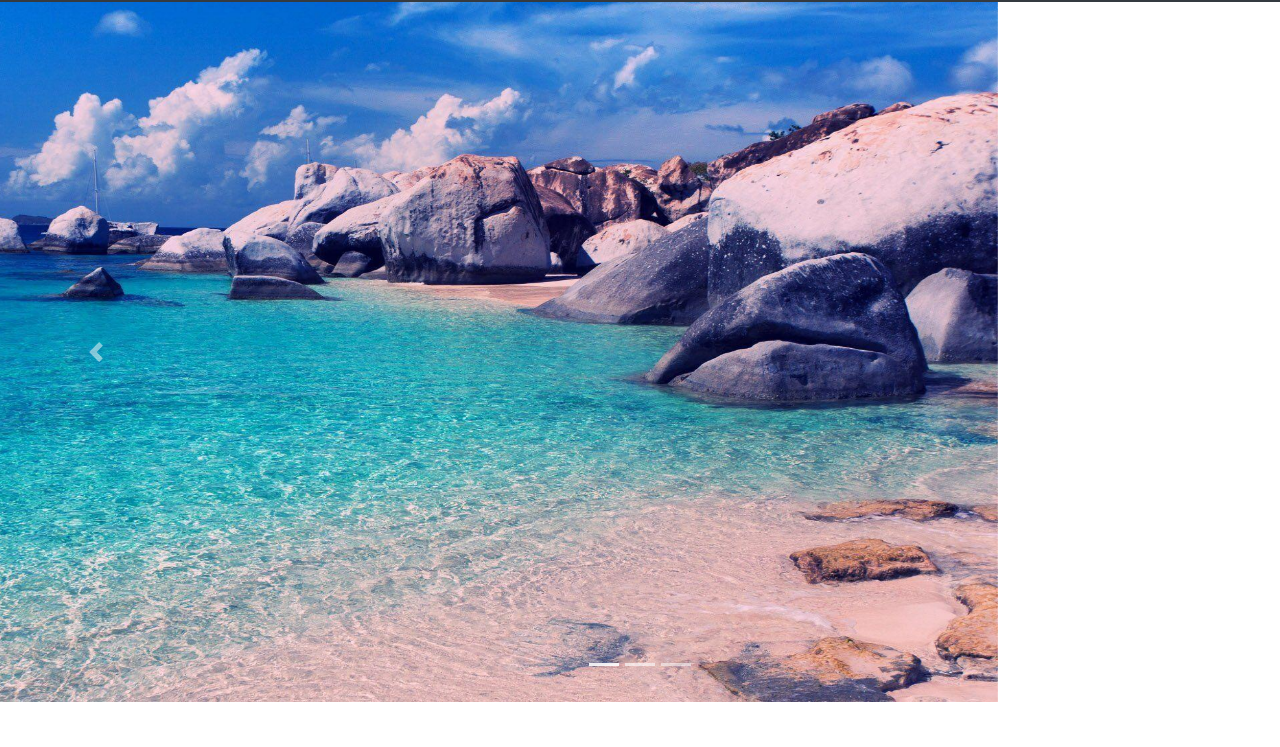
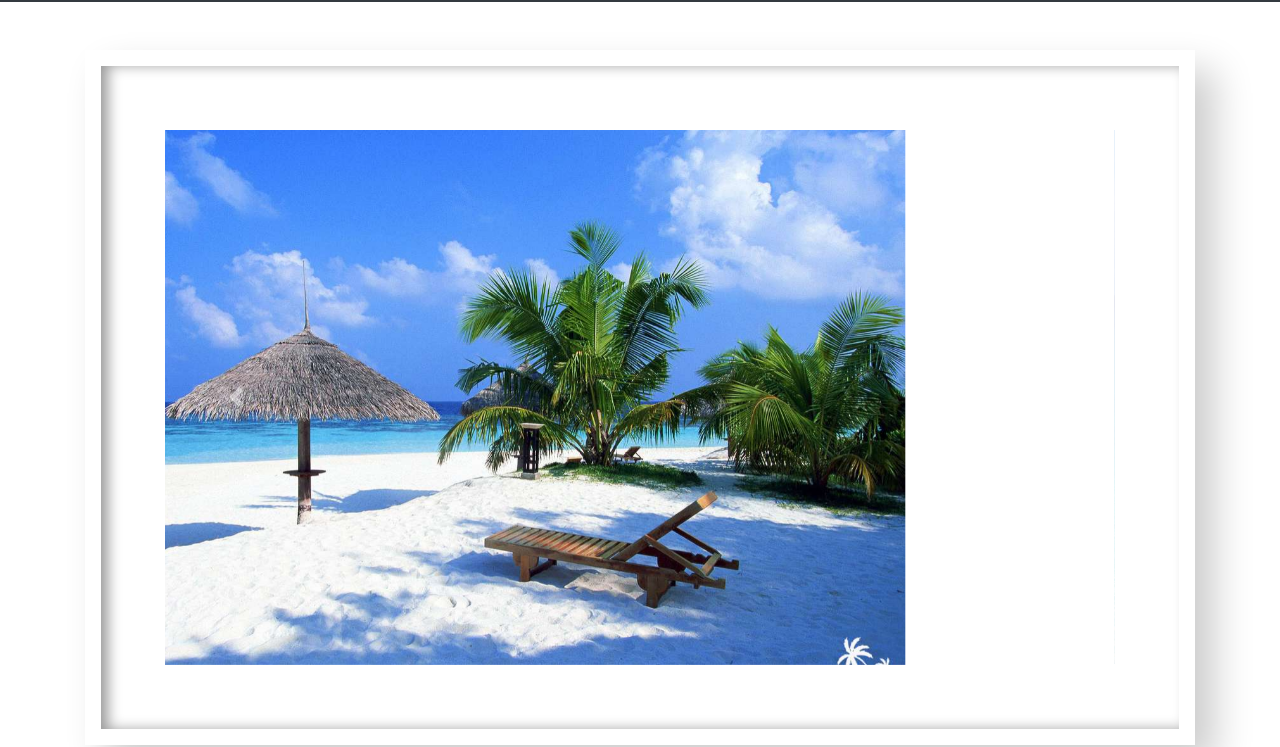
Before and after one commit to komalshakeel/2210e-Project, a plain HTML site: page Index.html in a window 1280 px wide. Shown: the part 80-827 px from the top of the page. Drawn offline with nearby package versions, Linux system fonts and the light colour scheme.

Commit message:
carousel set
carousel set

```diff
--- a/Index.html
+++ b/Index.html
@@ -54,7 +54,7 @@
       </div>
     </nav>
 
-    <div id="carouselId" class="carousel slide" data-bs-ride="carousel" >
+    <!--div id="carouselId" class="carousel slide" data-bs-ride="carousel" >
         <ol class="carousel-indicators">
             <li data-bs-target="#carouselId" data-bs-slide-to="0" class="active" aria-current="true" aria-label="First slide"></li>
             <li data-bs-target="#carouselId" data-bs-slide-to="1" aria-label="Second slide"></li>
@@ -79,7 +79,81 @@
             <span class="carousel-control-next-icon" aria-hidden="true"></span>
             <span class="visually-hidden">Next</span>
         </button>
+    </div-->
+
+
+
+    <div class="container my-5">
+      <div class="ombre-externe">
+        <div class="ombre-interne">
+            <div id="carouselExampleCaptions" class="carousel slide " data-bs-ride="carousel">
+              <div class="carousel-inner">
+                <div class="carousel-item active">
+                  <img src="./img/baech4.jpg" class="d-block w-100 peinture-ombre-interne-fine" alt="...">
+                  <div class="carousel-caption">
+                    <!--h5>
+                      First slide
+                    </h5-->
+                    <p>
+                    </p>
+                  </div>
+                </div>
+                <div class="carousel-item">
+                  <img src="./img/beach1.jpg" class="d-block w-100" alt="...">
+                  <div class="carousel-caption">
+                    <!--h5>
+                      Second slide
+                    </h5-->
+                    <p>
+                    </p>
+                  </div>
+                </div>
+                <div class="carousel-item">
+                  <img src="./img/beach6.jpg" class="d-block w-100" alt="...">
+                  <div class="carousel-caption">
+                    <!--h5>
+                      Third slide
+                    </h5-->
+                    <p>
+                    </p>
+                  </div>
+                </div>
+              </div>
+              <button class="carousel-control-prev" type="button" data-bs-target="#carouselExampleCaptions" data-bs-slide="prev">
+                <span class="carousel-control-prev-icon" aria-hidden="true"></span>
+                <span class="visually-hidden">Previous</span>
+              </button>
+              <button class="carousel-control-next" type="button" data-bs-target="#carouselExampleCaptions" data-bs-slide="next">
+                <span class="carousel-control-next-icon" aria-hidden="true"></span>
+                <span class="visually-hidden">Next</span>
+              </button>
+            </div>
+        </div>
+        <!-- ombre-interne -->
+      </div>
+      <!-- ombre-externe -->
     </div>
+
+
+
+
+
+
+
+
+
+
+
+
+
+
+
+
+
+
+
+
+
 
     <!-- Tab panes -->
     <div class="tab-content" id="myTabContent">
--- a/Style.css
+++ b/Style.css
@@ -26,9 +26,82 @@ body {
 .nav{
     float: right; */
 
-#carouselId{
+/*#carouselId{
     height: 700px;
+}*/
+
+
+@import url('https://fonts.googleapis.com/css2?family=Caveat:wght@500;600;700&display=swap');
+
+html
+{
+  height:100%;
 }
+
+
+
+@media(min-width:768px)
+{
+ .carousel-caption {
+      left: 50%;
+    top: 55%;
+    transform: translate(-50%, -50%);
+}
+}
+
+
+
+.ombre-externe {
+    background-color: white;
+    padding: 1rem;
+    -moz-box-shadow: 20px 20px 36px rgba(0,0,0,0.2);
+    -webkit-box-shadow: 20px 20px 36px rgba(0,0,0,0.2);
+    box-shadow: 20px 20px 36px rgba(0,0,0,0.2);
+}
+
+.ombre-interne {
+    padding: 5vw;
+    background-color: white;
+    -webkit-box-shadow: inset 8px 0px 14px -1px rgba(0,0,0,0.4);
+    -moz-box-shadow: inset 8px 0px 14px -1px rgba(0,0,0,0.4);
+    box-shadow: inset 8px 0px 14px -1px rgba(0,0,0,0.4);
+}
+
+
+h5
+{
+  font-size:4vw;
+  font-family: 'Caveat', cursive;
+  text-shadow: 0px 0px 8px rgba(0, 2, 0, 1);
+}
+
+p
+{
+text-shadow: -2px -2px 21px rgba(0, 2, 0, 1);
+}
+
+
+
+
+
+
+
+
+
+
+
+
+
+
+
+
+
+
+
+
+
+
+
 .navbar{
     background-color: rgb(46, 198, 215) !important;
 }
```
